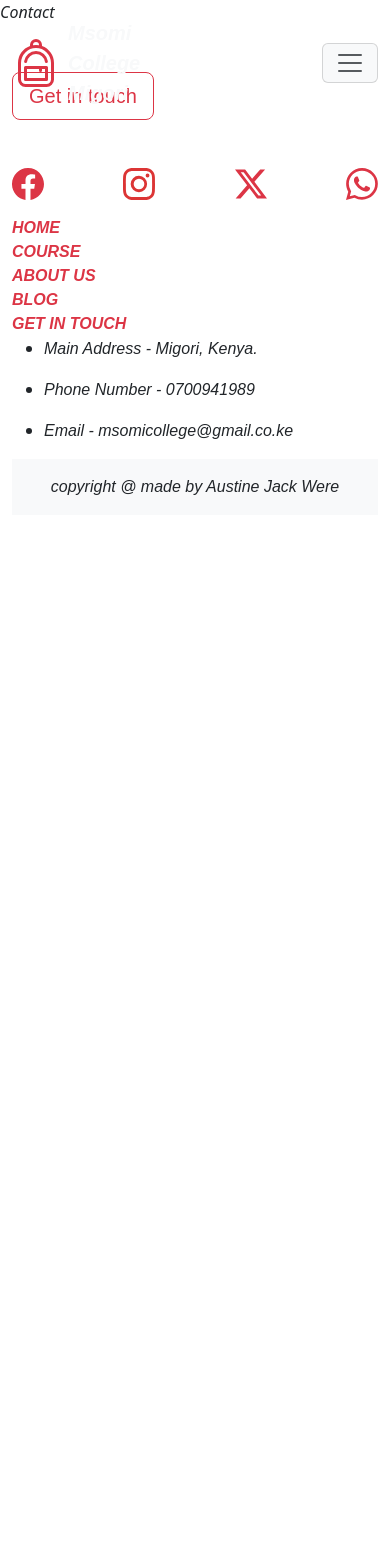
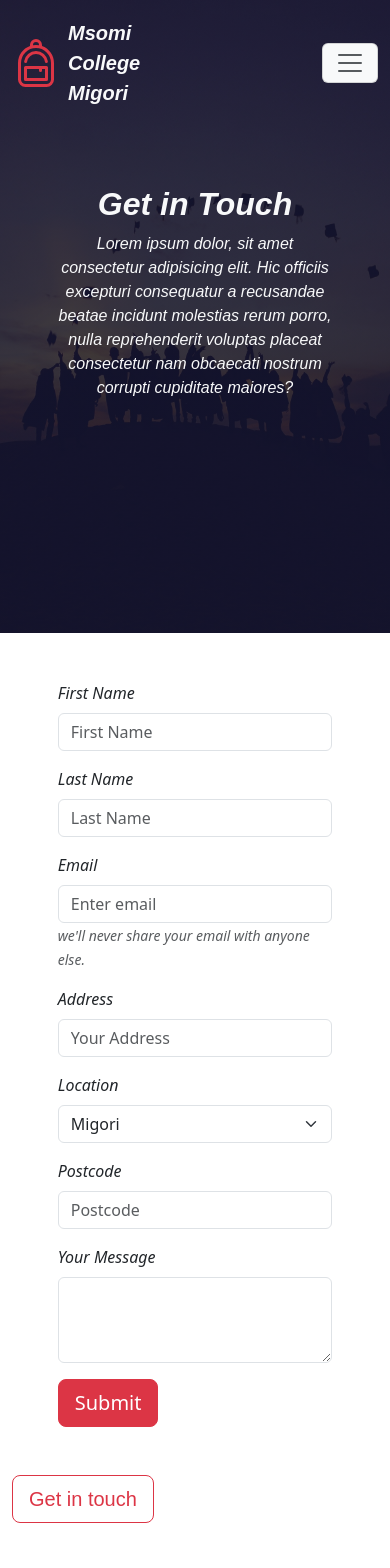
Before and after one commit to Ajackwere/pentagon, a React (Create React App) app: page /contact in a window 390 px wide. Shown: the top 1568 px of the page. Before the commit the page ends 844 px from the top, so only its background shows below. Built offline with nearby package versions, Linux system fonts and the light colour scheme.

Commit message:
added contact component and style

```diff
--- a/src/pages/Contact/Contact.jsx
+++ b/src/pages/Contact/Contact.jsx
@@ -1,7 +1,68 @@
-import React from 'react'
+import React from "react";
+import "./contact.css";
+import { Form } from "react-bootstrap";
+import Col from "react-bootstrap/Col";
+import Row from "react-bootstrap/Row";
+import Button from "react-bootstrap/Button";
 
 export default function Contact() {
   return (
-    <div>Contact</div>
-  )
+    <div className="contact-page">
+      <header className="height-75">
+        <div className="container h-100 d-flex flex-column align-items-center justify-content-center text-light">
+          <h1 className="text-center fw-semibold"> Get in Touch</h1>
+          <p className="text-center w-75 mb-5">
+            Lorem ipsum dolor, sit amet consectetur adipisicing elit. Hic
+            officiis excepturi consequatur a recusandae beatae incidunt
+            molestias rerum porro, nulla reprehenderit voluptas placeat
+            consectetur nam obcaecati nostrum corrupti cupiditate maiores?
+          </p>
+        </div>
+      </header>
+      <div className="container my-5 d-flex justify-content-center ">
+        <Form id="contact-form">
+          <Row className="mb-3">
+            <Col sm={12} md={6} className="mb-3 mb-md-0 ">
+              <Form.Label>First Name</Form.Label>
+              <Form.Control placeholder="First Name" />
+            </Col>
+            <Col sm={12} md={6}>
+              <Form.Label>Last Name</Form.Label>
+              <Form.Control placeholder="Last Name" />
+            </Col>
+          </Row>
+          <Form.Group className="mb-3">
+            <Form.Label> Email </Form.Label>
+            <Form.Control type="email" placeholder="Enter email"/>
+            <Form.Text >
+              we'll never share your email with anyone else.
+            </Form.Text>
+          </Form.Group>
+          <Form.Group className="mb-3">
+            <Form.Label>Address</Form.Label>
+            <Form.Control placeholder="Your Address"/>
+          </Form.Group>
+          <Row className="mb-3">
+            <Col sm={12} md={6} className="mb-3 mb-md-0">
+              <Form.Label>Location </Form.Label>
+              <Form.Select defaultValue="Migori">
+                <option> Migori </option>
+                <option> Nairobi </option>
+                <option> Kisii </option>
+              </Form.Select>
+            </Col>
+            <Col sm={12} md={6}>
+              <Form.Label>Postcode</Form.Label>
+              <Form.Control placeholder="Postcode" />
+            </Col>
+          </Row>
+          <Form.Group className="mb-3">
+            <Form.Label>Your Message </Form.Label>
+            <Form.Control as="textarea" rows={3} />
+          </Form.Group>
+          <Button variant="danger btn-lg" type="submit">Submit</Button>
+        </Form>
+      </div>
+    </div>
+  );
 }
--- /dev/null
+++ b/src/pages/Contact/contact.css
@@ -0,0 +1,23 @@
+.contact-page header {
+    background-image: linear-gradient(rgba(5, 10, 35, 0.75), rgba(5, 10, 35, 0.75)), url(../../Utils/Images/background.jpg);
+}
+#contact-form {
+    width: 50%;
+}
+
+#contact-form .form-control:focus,
+#contact-form .form-select:focus {
+    border-color: #dc3545;
+    box-shadow: 0 0 0 0.25rem rgba(220, 53, 69, .25);
+}
+
+@media only screen and (max-width: 992px){
+    #contact-form {
+        width: 75%;
+    }
+}
+@media only screen and (max-width: 5px){
+    #contract-form {
+        width: 100%;
+    }
+}
```
